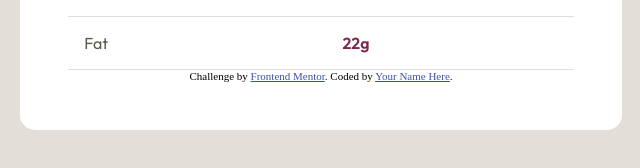
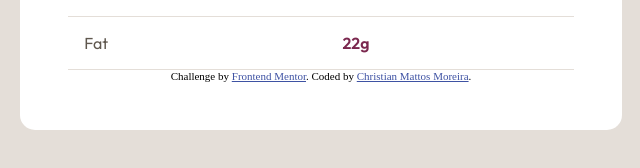
Before and after one commit to ChristianCMM/Pagina-de-receita-de-Omelete, a plain HTML site: page pagina de receitas/index.html in a window 1280 px wide. Shown: the part 1923-2091 px from the top of the page, 319-959 px from the left. Drawn offline with Linux system fonts and the light colour scheme.

Commit message:
Pagina da receita de omelete finalizada

```diff
--- a/pagina de receitas/index.html
+++ b/pagina de receitas/index.html
@@ -177,7 +177,7 @@
 
     <div class="attribution">
       Challenge by <a href="https://www.frontendmentor.io?ref=challenge" target="_blank">Frontend Mentor</a>.
-      Coded by <a href="#">Your Name Here</a>.
+      Coded by <a href="#">Christian Mattos Moreira</a>.
     </div>
   </section>
 
```
